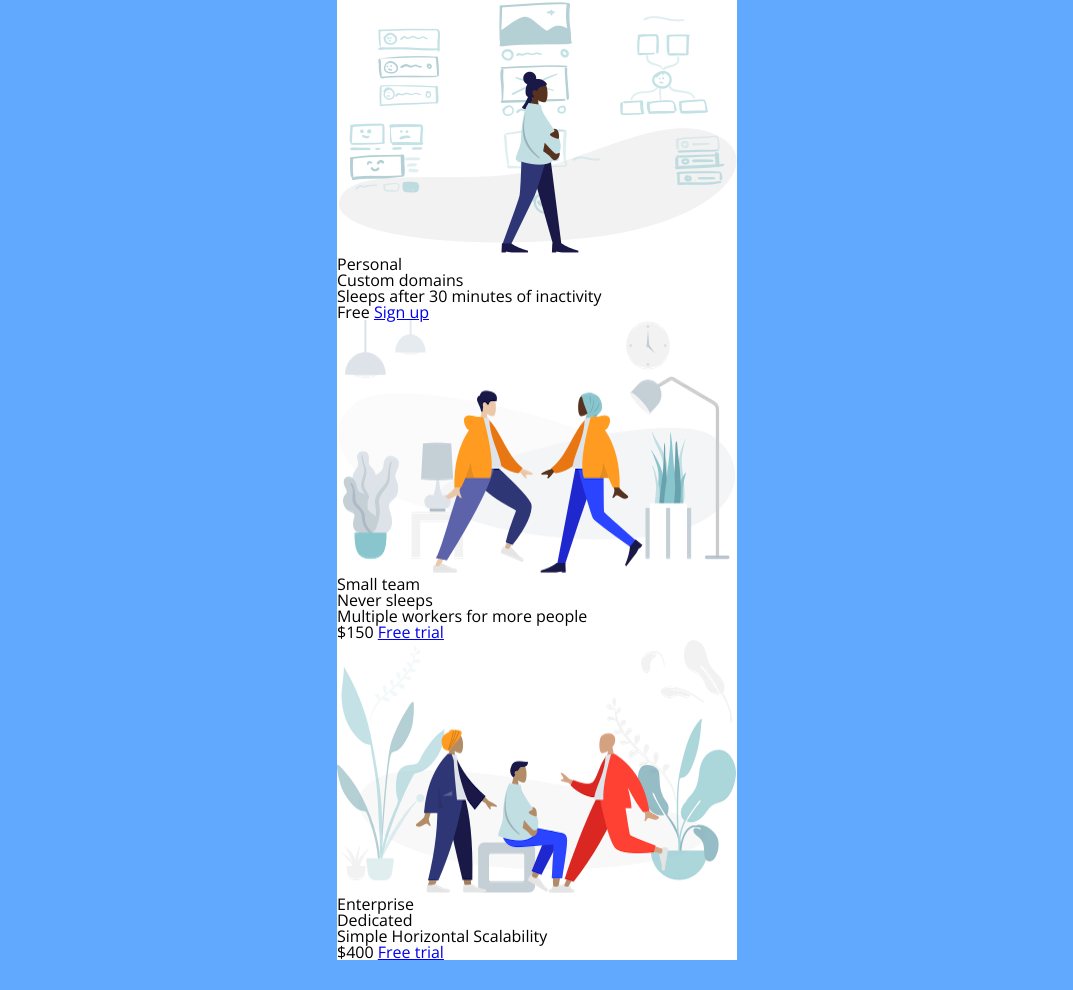
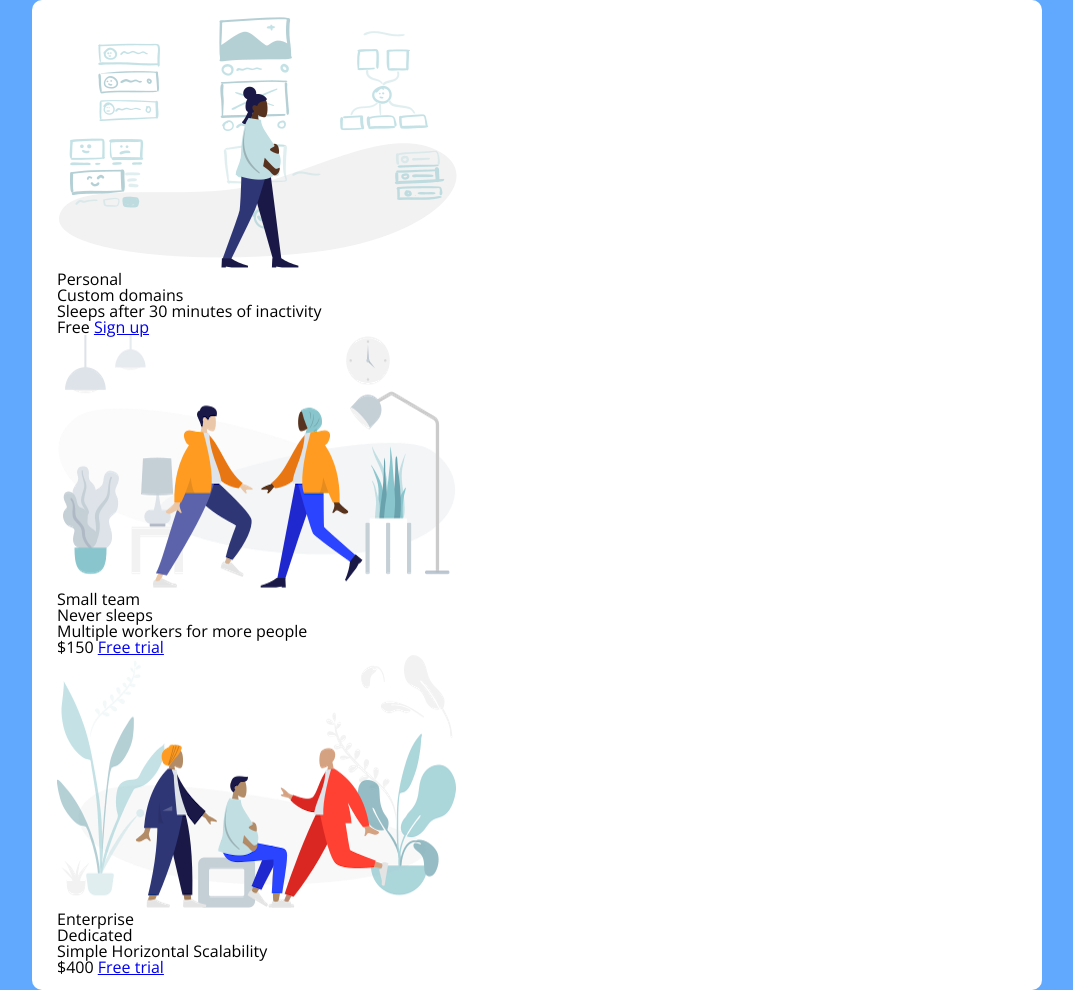
Before and after one commit to singharaj-usai/Pricing-Panel-Project, a website: page index.html in a window 1280 px wide. Shown: the whole page, without its empty margins (103-1176 px from the left). Before the commit the page ends 963 px from the top, so only its background shows below. Drawn offline with nearby package versions, Linux system fonts and the light colour scheme.

Commit message:
border and width stuff

```diff
--- a/app.css
+++ b/app.css
@@ -62,4 +62,8 @@ body {
 
 .panel {
     background-color: white;
+    border-radius: 10px;
+    padding: 15px 25px;
+    width: 100%;
+    max-width: 960px;
 }
```
